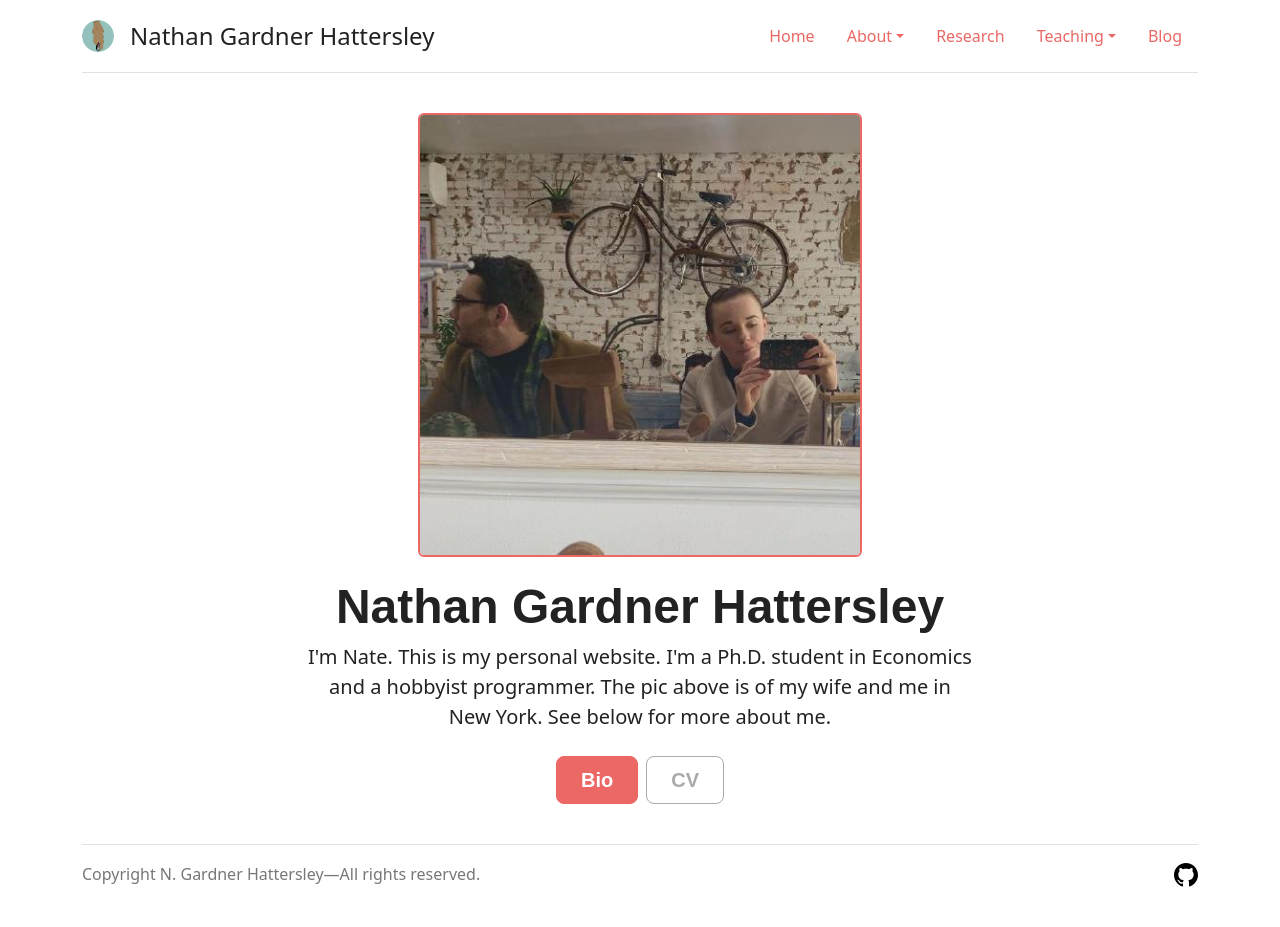
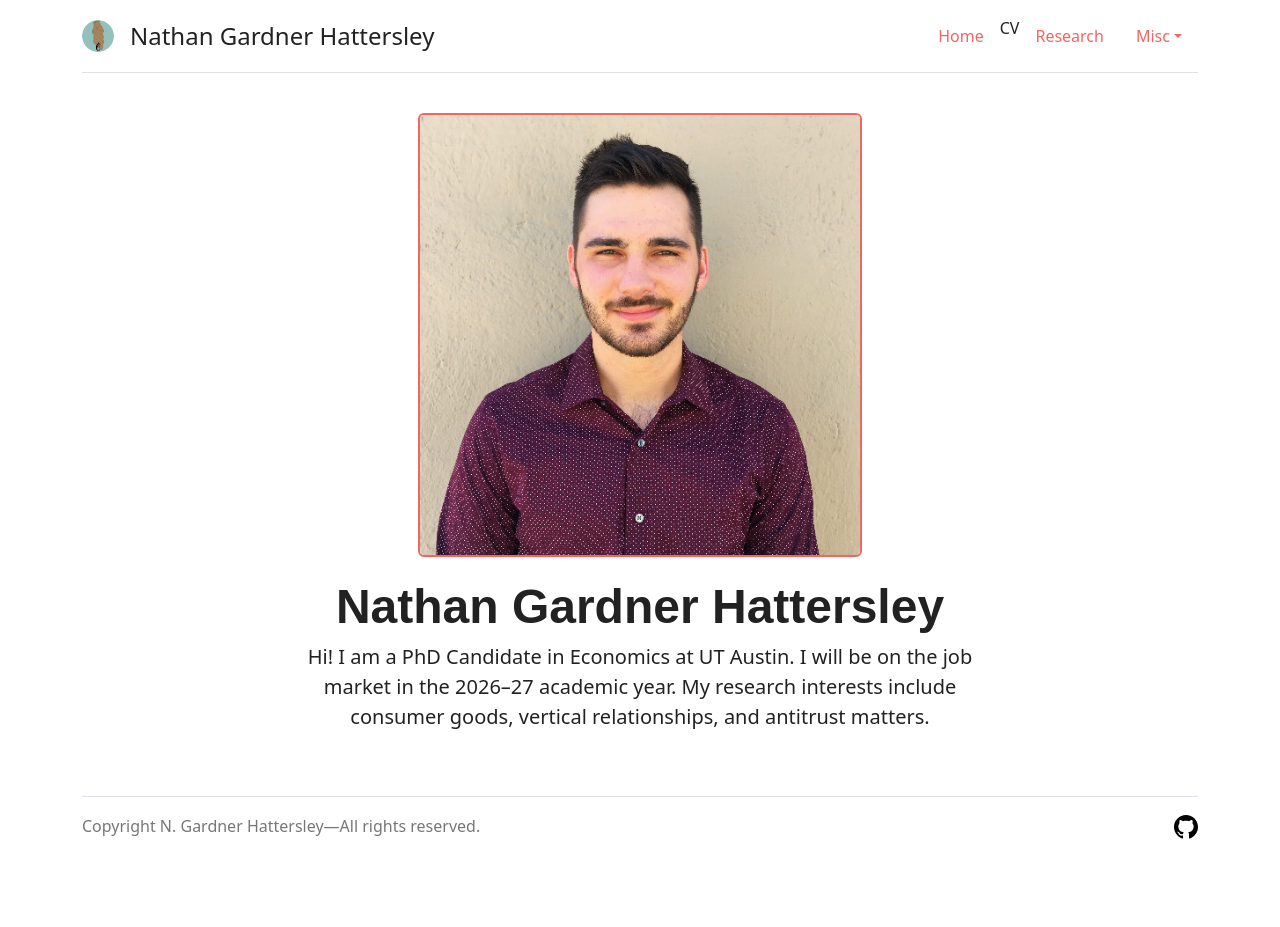
Before and after one commit to nateybear/nateybear.github.io, a Jekyll site: the page built from index.md, in a window 1280 px wide. Built offline with Jekyll 4.4.1, drawn with Linux system fonts in a browser that asks for light colours; nearby versions of some CDN libraries; some web fonts are replaced; our own code applies the rules of GitHub Pages for plain Markdown files; after the commit the page ends 900 px from its top, so only the background shows below that.

Commit message:
update index and remove about page

```diff
--- a/_includes/header.html
+++ b/_includes/header.html
@@ -6,20 +6,14 @@
 
     <ul class="nav nav-pills">
       <li class="nav-item"><a href="/" class="nav-link" aria-current="page">Home</a></li>
-      <li class="nav-item dropdown">
-        <a class="nav-link dropdown-toggle" data-bs-toggle="dropdown" href="#" role="button" aria-expanded="false">About</a>
-        <ul class="dropdown-menu">
-          <li><a class="dropdown-item" href="about">Bio</a></li>
-          <li><a class="dropdown-item" href="cv">CV</a></li>
-        </ul>
-      </li>
+      <li class="nav-item"><a class="dropdown-item" href="cv">CV</a></li>
       <li class="nav-item"><a href="research" class="nav-link" aria-current="page">Research</a></li>
       <li class="nav-item dropdown">
-          <a class="nav-link dropdown-toggle" data-bs-toggle="dropdown" href="#" role="button" aria-expanded="false">Teaching</a>
+          <a class="nav-link dropdown-toggle" data-bs-toggle="dropdown" href="#" role="button" aria-expanded="false">Misc</a>
           <ul class="dropdown-menu">
             <li><a class="dropdown-item" href="https://nateybear.github.io/metrics-in-r">Metrics in R</a></li>
+            <li><a class="dropdown-item" href="https://ngardnerhattersley.substack.com/" target="_blank">Blog</a></li>
           </ul>
         </li>
-      <li class="nav-item"><a href="https://ngardnerhattersley.substack.com/" class="nav-link" aria-current="page">Blog</a></li>
     </ul>
   </header>
--- a/index.md
+++ b/index.md
@@ -1,11 +1,7 @@
 <div class="px-4 py-3 text-center">
-    <img class="d-block mx-auto mb-4 rounded border border-2 border-primary" src="assets/images/hero.jpeg" alt="" width="50%" style="max-width:450px">
+    <img class="d-block mx-auto mb-4 rounded border border-2 border-primary" src="assets/images/about_photo.jpeg" alt="" width="50%" style="max-width:450px">
     <h1 class="display-5 fw-bold">Nathan Gardner Hattersley</h1>
     <div class="col-lg-9 mx-auto">
-      <p class="lead mb-4">I'm Nate. This is my personal website. I'm a Ph.D. student in Economics and a hobbyist programmer. The pic above is of my wife and me in New York. See below for more about me.</p>
-      <div class="d-grid gap-2 d-sm-flex justify-content-sm-center">
-        <a href="about" type="button" class="btn btn-primary btn-lg px-4 gap-3">Bio</a>
-        <a href="cv" type="button" class="btn btn-outline-secondary btn-lg px-4">CV</a>
-      </div>
+      <p class="lead mb-4">Hi! I am a PhD Candidate in Economics at UT Austin. I will be on the job market in the 2026–27 academic year. My research interests include consumer goods, vertical relationships, and antitrust matters.</p>
     </div>
   </div>
```
Also changed, not shown: about.md (deleted, +0 -12 lines), research.md (+2 -2 lines).
